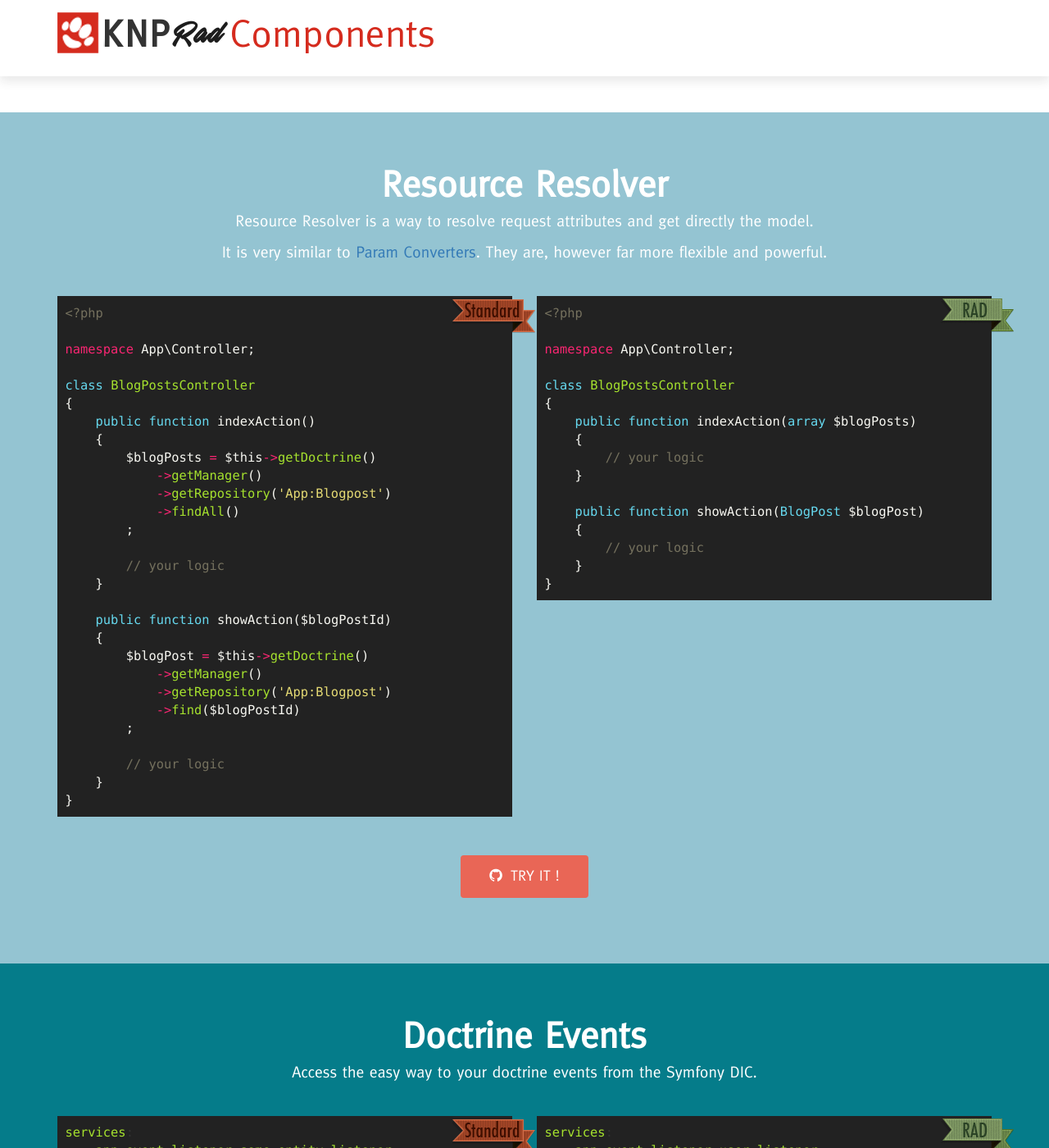
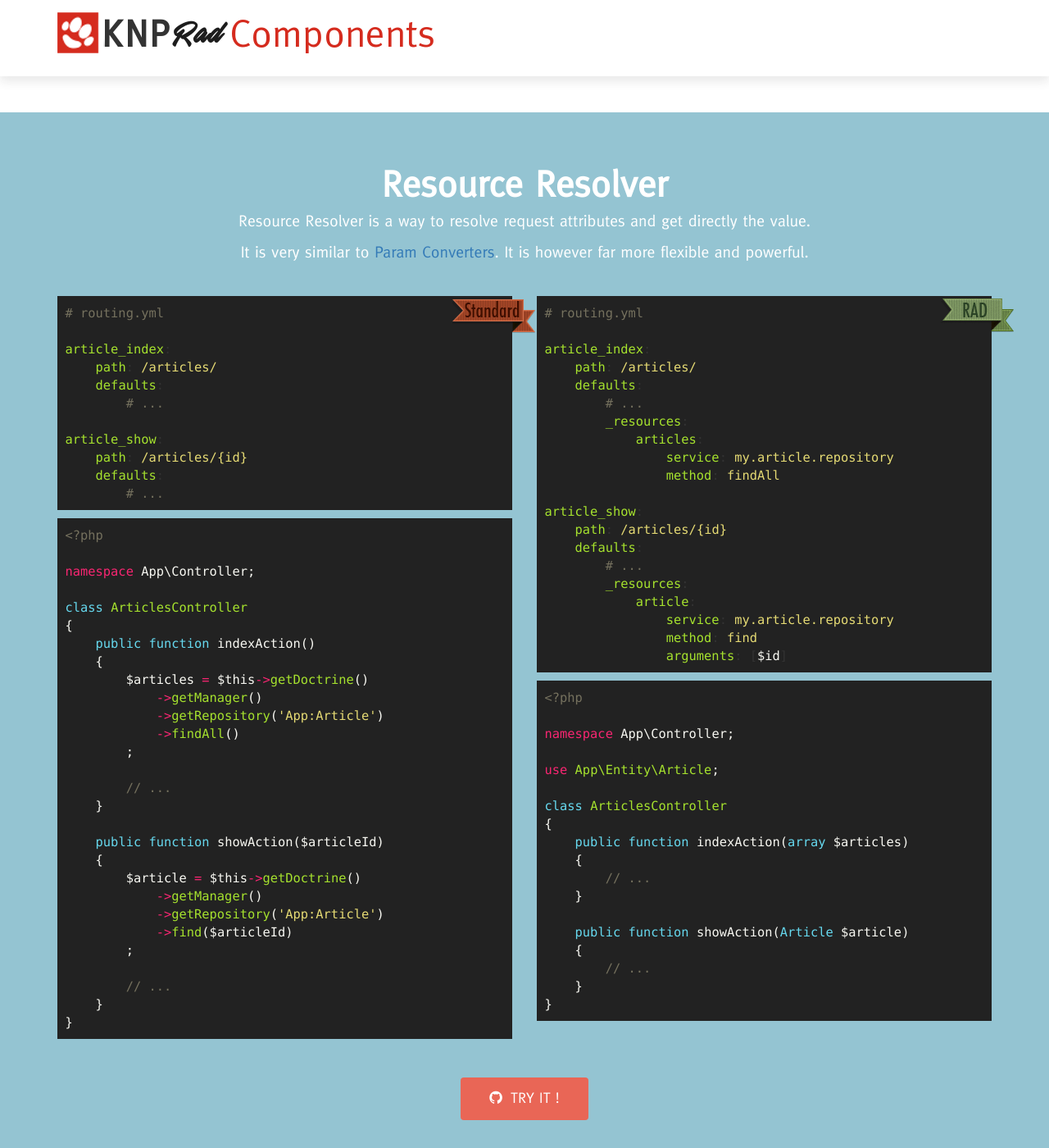
Before and after one commit to KnpLabs/rad-components-site, a Jekyll site: the page built from index.html, in a window 1280 px wide and 1400 px high, scrolled down 1265 px. Shown: the whole window at 82% size. Built offline with Jekyll 4.4.1, drawn with Linux system fonts in a browser that asks for light colours; nearby versions of some CDN libraries.

Commit message:
Fix Resource Resolver

```diff
--- a/_includes/_components/resources-resolver.html
+++ b/_includes/_components/resources-resolver.html
@@ -2,8 +2,8 @@
     <header>
         <div class="container">
             <h2>Resource Resolver</h2>
-            <p>Resource Resolver is a way to resolve request attributes and get directly the model.</p>
-            <p>It is very similar to <a href="http://symfony.com/doc/current/bundles/SensioFrameworkExtraBundle/annotations/converters.html">Param Converters</a>. They are, however far more flexible and powerful.</p>
+            <p>Resource Resolver is a way to resolve request attributes and get directly the value.</p>
+            <p>It is very similar to <a href="http://symfony.com/doc/current/bundles/SensioFrameworkExtraBundle/annotations/converters.html">Param Converters</a>. It is however far more flexible and powerful.</p>
         </div>
     </header>
     <div class="container content">
@@ -11,33 +11,49 @@
             <div class="col-md-6">
                 <div class="standard">
                     <div class="banner"></div>
+{% highlight yaml %}
+# routing.yml
+
+article_index:
+    path: /articles/
+    defaults:
+        # ...
+
+article_show:
+    path: /articles/{id}
+    defaults:
+        # ...
+{% endhighlight %}
+                </div>
+
+                <div class="standard">
 {% highlight php %}
 <?php
 
 namespace App\Controller;
 
-class BlogPostsController
+class ArticlesController
 {
     public function indexAction()
     {
-        $blogPosts = $this->getDoctrine()
+        $articles = $this->getDoctrine()
             ->getManager()
-            ->getRepository('App:Blogpost')
+            ->getRepository('App:Article')
             ->findAll()
         ;
 
-        // your logic
+        // ...
     }
 
-    public function showAction($blogPostId)
+    public function showAction($articleId)
     {
-        $blogPost = $this->getDoctrine()
+        $article = $this->getDoctrine()
             ->getManager()
-            ->getRepository('App:Blogpost')
-            ->find($blogPostId)
+            ->getRepository('App:Article')
+            ->find($articleId)
         ;
 
-        // your logic
+        // ...
     }
 }
 {% endhighlight %}
@@ -47,21 +63,48 @@ class BlogPostsController
             <div class="col-md-6">
                 <div class="rad">
                     <div class="banner"></div>
+{% highlight yaml %}
+# routing.yml
+
+article_index:
+    path: /articles/
+    defaults:
+        # ...
+        _resources:
+            articles:
+                service: my.article.repository
+                method: findAll
+
+article_show:
+    path: /articles/{id}
+    defaults:
+        # ...
+        _resources:
+            article:
+                service: my.article.repository
+                method: find
+                arguments: [$id]
+{% endhighlight %}
+                </div>
+
+                <div class="rad">
 {% highlight php %}
 <?php
 
 namespace App\Controller;
 
-class BlogPostsController
+use App\Entity\Article;
+
+class ArticlesController
 {
-    public function indexAction(array $blogPosts)
+    public function indexAction(array $articles)
     {
-        // your logic
+        // ...
     }
 
-    public function showAction(BlogPost $blogPost)
+    public function showAction(Article $article)
     {
-        // your logic
+        // ...
     }
 }
 {% endhighlight %}
```
